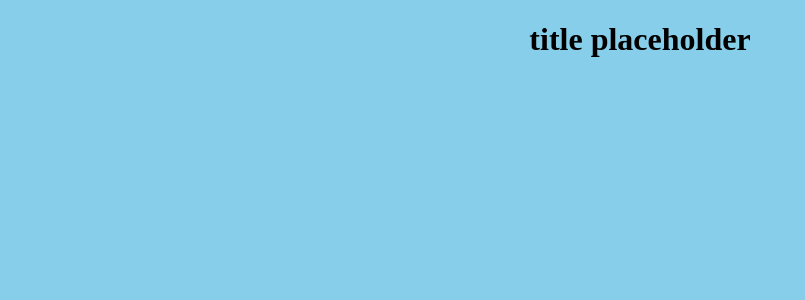
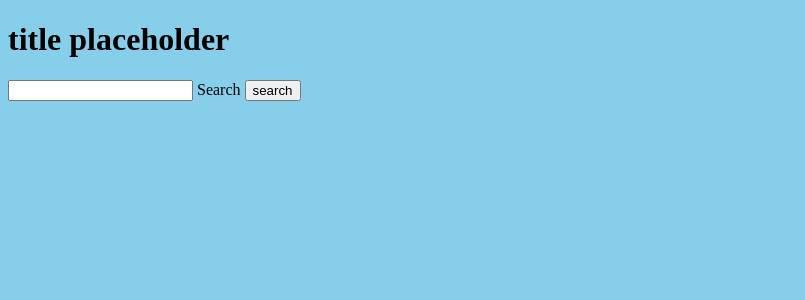
Before and after one commit to jasminealee/site-rebuild, an Angular app: page / in a window 1280 px wide. Shown: the top 300 px of the page, without its empty margins (0-805 px from the left). Built offline with nearby package versions, Linux system fonts and the light colour scheme.

Commit message:
add input box, label, and search button on main page

```diff
--- a/src/app/app.component.html
+++ b/src/app/app.component.html
@@ -1,5 +1,4 @@
 <!--The content below is only a placeholder and can be replaced.-->
-<div style="text-align:center">
-  <h1>
-    title placeholder
-  </h1>
+<h1>
+  title placeholder
+</h1>
--- a/src/index.html
+++ b/src/index.html
@@ -7,5 +7,8 @@
 </head>
 <body>
   <app-root></app-root>
+  <input type="text" name="" value="">
+  <label for="search">Search</label>
+  <button type="button" name="button">search</button>
 </body>
 </html>
```
